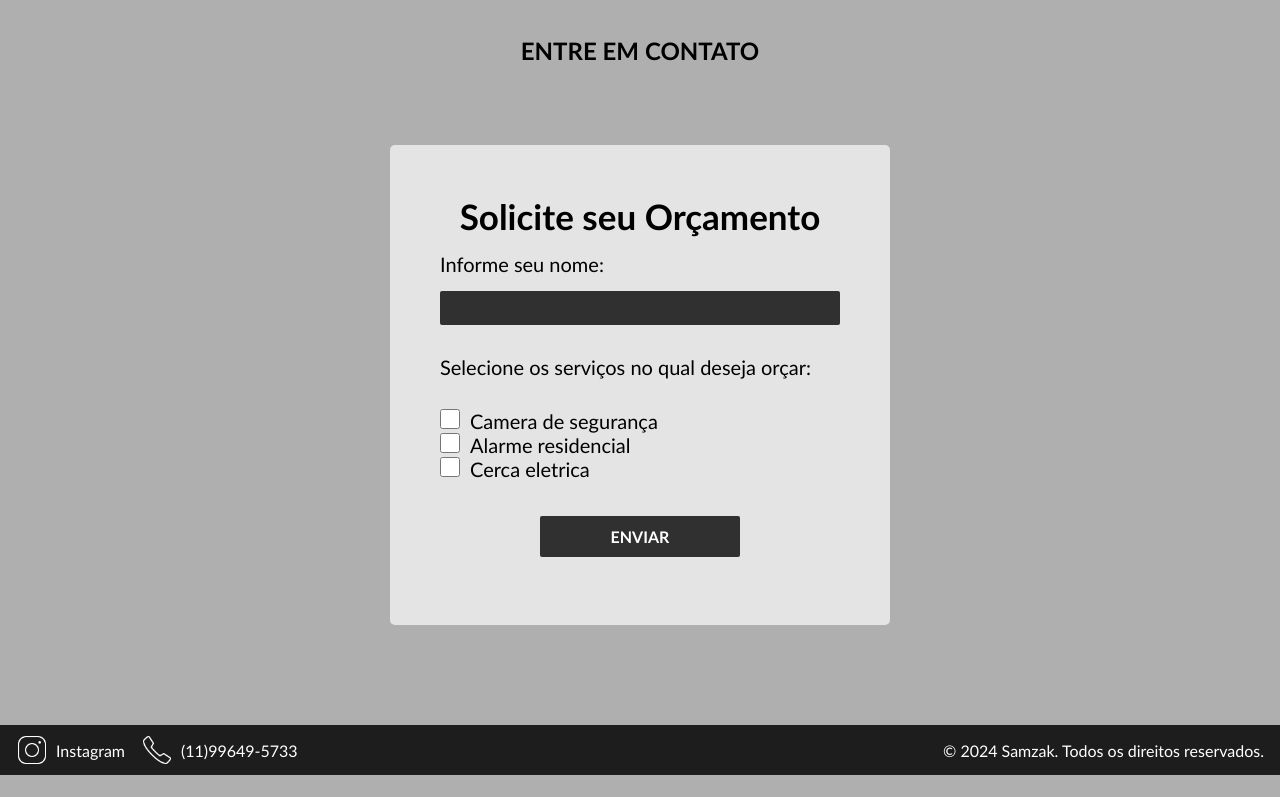
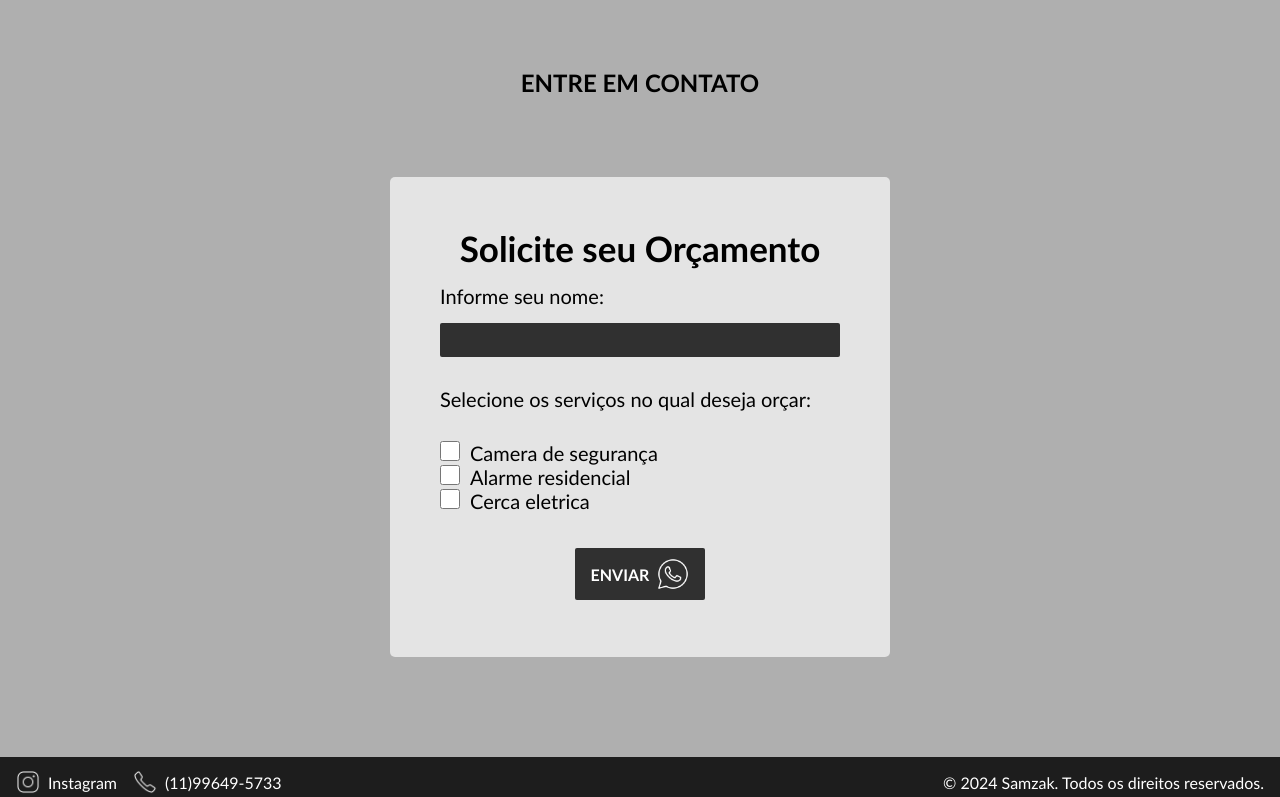
Before and after one commit to VtssBR/Samzak-React, a React (Vite) app: page / in a window 1280 px wide. Shown: the part 1497-2294 px from the top of the page. Before the commit the page ends 2272 px from the top, so only its background shows below. Built offline with nearby package versions, Linux system fonts and the light colour scheme.

Commit message:
add img and mods

```diff
--- a/src/components/Card/Card.module.css
+++ b/src/components/Card/Card.module.css
@@ -10,6 +10,7 @@
     background-color: rgb(226, 226, 226);
     transition: transform .3s;
     border-radius:5px;
+    margin-top: 2rem;
 }
 
 .Card:hover{
--- a/src/components/Footer/Footer.module.css
+++ b/src/components/Footer/Footer.module.css
@@ -12,7 +12,7 @@
   }
 
   .iconsImg {
-    width: 2rem;
+    width: 1.5rem;
   }
 
   .iconsFooter {
--- a/src/components/Footer/index.jsx
+++ b/src/components/Footer/index.jsx
@@ -11,7 +11,7 @@ export default function Footer() {
 
   function handleCel() {
     navigator.clipboard.writeText("(11)99649-5733").then(() => {
-      setMessage("Copiado");
+      setMessage("Copiado!");
       setTimeout(() => {
         setMessage("(11)99649-5733");
       }, 3000);
--- a/src/components/Form/Form.module.css
+++ b/src/components/Form/Form.module.css
@@ -1,11 +1,18 @@
 .buttonSubmit{
     background-color: rgb(48, 48, 48);
-    width: 200px;
+    color: white;
+    width: 130px;
     padding: 10px;
     align-self: center;
     border-radius: 2px;
     font-weight: 600;
     margin-top: 20px;
+    display: flex;
+    align-items: center;
+    gap: 0.5rem;
+    justify-content: center;
+    cursor: pointer;
+    transition: 0.3s;
 }
 
 .FormContent{
@@ -56,3 +63,11 @@ h4{
     color: red;
     font-size: 15px;
 }
+
+.imgButtonSubmit{
+    width: 2rem;
+}
+
+.buttonSubmit:hover{
+    transform: scale(1.1);
+}
--- a/src/components/Form/index.jsx
+++ b/src/components/Form/index.jsx
@@ -91,7 +91,10 @@ export default function Form(){
                     </div>
                     ))}
                 </div>
-            <button onClick={sentMessageSubmit} className={styles.buttonSubmit} type="submit">ENVIAR</button>
+            <div onClick={sentMessageSubmit} className={styles.buttonSubmit} type="submit">
+                <p>ENVIAR</p>
+                <img className={styles.imgButtonSubmit}src="src/assets/whatsapp-button.png" alt="whatsapp" />
+            </div>
         </form>
         </div>
         </>
```
Also changed, not shown: src/assets/whatsapp-button.png (added).
